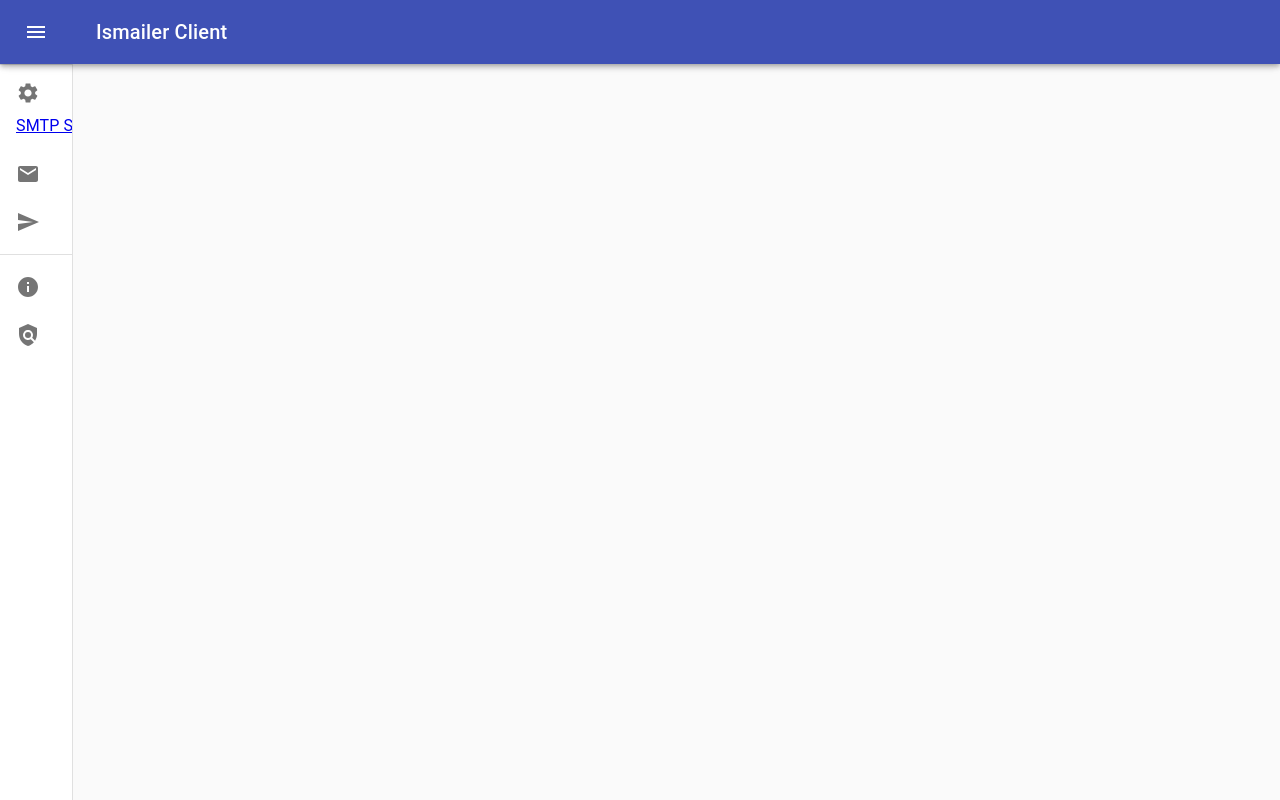
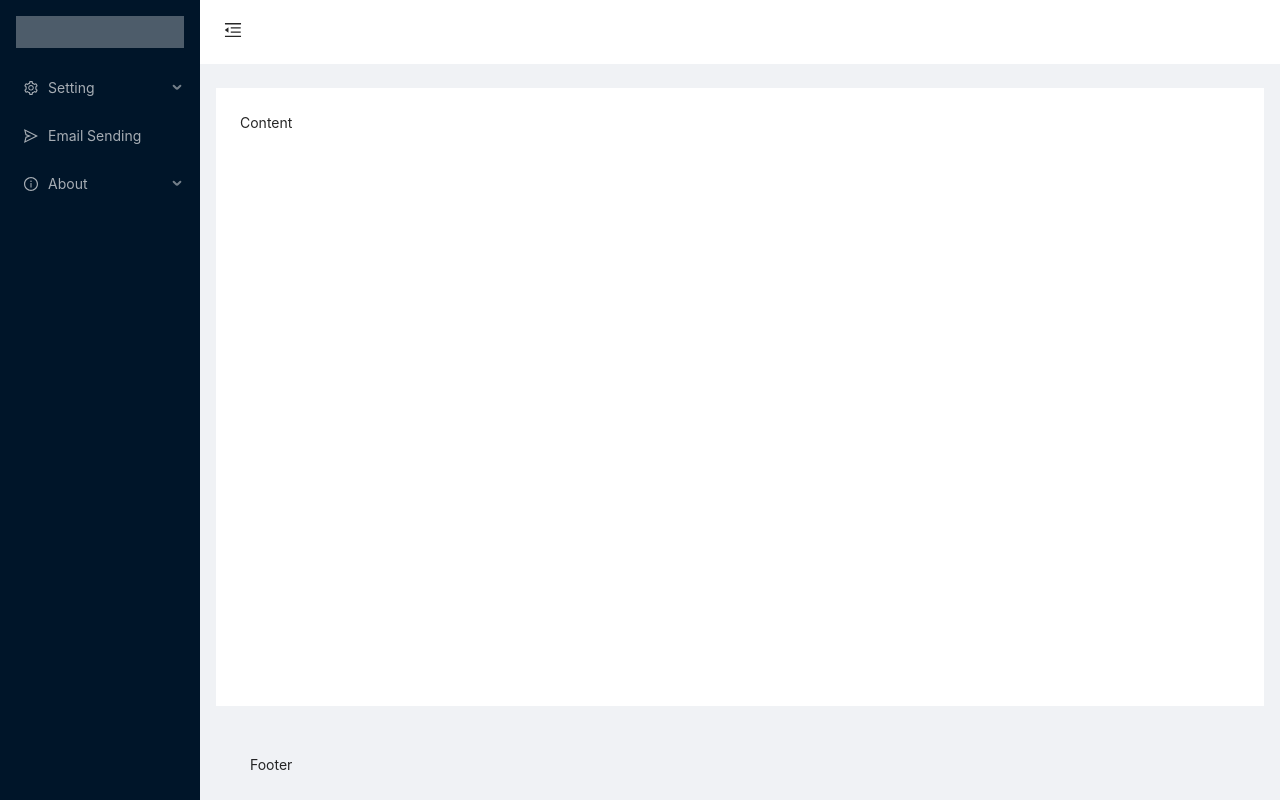
Before and after one commit to justalinko/ismailer-ui, a React (Create React App) app: page / in a window 1280 px wide. Built offline with nearby package versions, Linux system fonts and the light colour scheme.

Commit message:
change material ui to antd

```diff
--- a/package.json
+++ b/package.json
@@ -5,8 +5,6 @@
   "main": "public/electron.js",
   "homepage": "./",
   "dependencies": {
-    "@material-ui/core": "^4.11.3",
-    "@material-ui/icons": "^4.11.2",
     "@testing-library/jest-dom": "^5.11.9",
     "@testing-library/react": "^11.2.5",
     "@testing-library/user-event": "^12.6.3",
@@ -14,8 +12,8 @@
     "@types/node": "^12.19.16",
     "@types/react": "^17.0.1",
     "@types/react-dom": "^17.0.0",
+    "antd": "^4.12.3",
     "axios": "^0.21.1",
-    "bootstrap": "^4.6.0",
     "concurrently": "^5.3.0",
     "cross-env": "^7.0.3",
     "electron": "^11.2.3",
--- a/src/App.css
+++ b/src/App.css
@@ -1,38 +1,21 @@
-.App {
-  text-align: center;
+.trigger {
+  padding: 0 24px;
+  font-size: 18px;
+  line-height: 64px;
+  cursor: pointer;
+  transition: color 0.3s;
 }
 
-.App-logo {
-  height: 40vmin;
-  pointer-events: none;
+.trigger:hover {
+  color: #1890ff;
 }
 
-@media (prefers-reduced-motion: no-preference) {
-  .App-logo {
-    animation: App-logo-spin infinite 20s linear;
-  }
+.logo {
+  height: 32px;
+  margin: 16px;
+  background: rgba(255, 255, 255, 0.3);
 }
 
-.App-header {
-  background-color: #282c34;
-  min-height: 100vh;
-  display: flex;
-  flex-direction: column;
-  align-items: center;
-  justify-content: center;
-  font-size: calc(10px + 2vmin);
-  color: white;
+.site-layout .site-layout-background {
+  background: #fff;
 }
-
-.App-link {
-  color: #61dafb;
-}
-
-@keyframes App-logo-spin {
-  from {
-    transform: rotate(0deg);
-  }
-  to {
-    transform: rotate(360deg);
-  }
-}
--- a/src/App.tsx
+++ b/src/App.tsx
@@ -1,202 +1,91 @@
+import { InfoCircleOutlined, MailOutlined, MenuFoldOutlined, MenuUnfoldOutlined, SafetyCertificateOutlined, SendOutlined, SettingOutlined } from "@ant-design/icons";
+import { Layout } from "antd";
+import "antd/dist/antd.css";
+import { Footer } from "antd/lib/layout/layout";
 import React from "react";
-import clsx from "clsx";
-import { createStyles, makeStyles, useTheme, Theme } from "@material-ui/core/styles";
-import Drawer from "@material-ui/core/Drawer";
-import AppBar from "@material-ui/core/AppBar";
-import Toolbar from "@material-ui/core/Toolbar";
-import List from "@material-ui/core/List";
-import CssBaseline from "@material-ui/core/CssBaseline";
-import Typography from "@material-ui/core/Typography";
-import Divider from "@material-ui/core/Divider";
-import IconButton from "@material-ui/core/IconButton";
-import MenuIcon from "@material-ui/icons/Menu";
-import ChevronLeftIcon from "@material-ui/icons/ChevronLeft";
-import ChevronRightIcon from "@material-ui/icons/ChevronRight";
-import ListItem from "@material-ui/core/ListItem";
-import ListItemIcon from "@material-ui/core/ListItemIcon";
-import ListItemText from "@material-ui/core/ListItemText";
-import SettingIcon from "@material-ui/icons/Settings";
-import InfoIcon from "@material-ui/icons/Info";
-import SendIcon from "@material-ui/icons/Send";
-import MailIcon from "@material-ui/icons/Mail";
-import PolicyIcon from "@material-ui/icons/Policy";
-import { BrowserRouter as Router, Switch, Route, Link } from "react-router-dom";
-import { SenderSettingPage } from "./Page/SenderSetting";
-import { SmtpSettingPage } from "./Page/SmtpSetting";
-import { LicensePage } from "./Page/License";
-import { AboutPage } from "./Page/About";
+import { BrowserRouter as Router } from "react-router-dom";
+import "./App.css";
+import MainMenu from "./Molecules/MainMenu";
 
-const drawerWidth = 240;
+const { Header, Sider, Content } = Layout;
 
-const useStyles = makeStyles((theme: Theme) =>
-  createStyles({
-    root: {
-      display: "flex",
-    },
-    appBar: {
-      zIndex: theme.zIndex.drawer + 1,
-      transition: theme.transitions.create(["width", "margin"], {
-        easing: theme.transitions.easing.sharp,
-        duration: theme.transitions.duration.leavingScreen,
-      }),
-    },
-    appBarShift: {
-      marginLeft: drawerWidth,
-      width: `calc(100% - ${drawerWidth}px)`,
-      transition: theme.transitions.create(["width", "margin"], {
-        easing: theme.transitions.easing.sharp,
-        duration: theme.transitions.duration.enteringScreen,
-      }),
-    },
-    menuButton: {
-      marginRight: 36,
-    },
-    hide: {
-      display: "none",
-    },
-    drawer: {
-      width: drawerWidth,
-      flexShrink: 0,
-      whiteSpace: "nowrap",
-    },
-    drawerOpen: {
-      width: drawerWidth,
-      transition: theme.transitions.create("width", {
-        easing: theme.transitions.easing.sharp,
-        duration: theme.transitions.duration.enteringScreen,
-      }),
-    },
-    drawerClose: {
-      transition: theme.transitions.create("width", {
-        easing: theme.transitions.easing.sharp,
-        duration: theme.transitions.duration.leavingScreen,
-      }),
-      overflowX: "hidden",
-      width: theme.spacing(7) + 1,
-      [theme.breakpoints.up("sm")]: {
-        width: theme.spacing(9) + 1,
-      },
-    },
-    toolbar: {
-      display: "flex",
-      alignItems: "center",
-      justifyContent: "flex-end",
-      padding: theme.spacing(0, 1),
-      // necessary for content to be below app bar
-      ...theme.mixins.toolbar,
-    },
-    content: {
-      flexGrow: 1,
-      padding: theme.spacing(3),
-    },
-  })
-);
-
-export default function MiniDrawer() {
-  const classes = useStyles();
-  const theme = useTheme();
-  const [open, setOpen] = React.useState(false);
-
-  const handleDrawerOpen = () => {
-    setOpen(true);
+class App extends React.Component {
+  state = {
+    collapsed: false,
   };
 
-  const handleDrawerClose = () => {
-    setOpen(false);
+  toggle = () => {
+    this.setState({
+      collapsed: !this.state.collapsed,
+    });
   };
 
-  return (
-    <Router>
-      <div className={classes.root}>
-        <CssBaseline />
-        <AppBar
-          position="fixed"
-          className={clsx(classes.appBar, {
-            [classes.appBarShift]: open,
-          })}
-        >
-          <Toolbar>
-            <IconButton
-              color="inherit"
-              aria-label="open drawer"
-              onClick={handleDrawerOpen}
-              edge="start"
-              className={clsx(classes.menuButton, {
-                [classes.hide]: open,
+  render() {
+    return (
+      <Router>
+        <Layout style={{ height: "100vh" }}>
+          <Sider trigger={null} collapsible collapsed={this.state.collapsed}>
+            <div className="logo" />
+            <MainMenu
+              items={[
+                {
+                  label: "Setting",
+                  icon: <SettingOutlined />,
+                  subMenu: [
+                    {
+                      label: "SMTP Setting",
+                      icon: <MailOutlined />,
+                    },
+                    {
+                      label: "Sender Setting",
+                      icon: <SendOutlined />,
+                    },
+                  ],
+                },
+                {
+                  label: "Email Sending",
+                  icon: <SendOutlined />,
+                },
+                {
+                  label: "About",
+                  icon: <InfoCircleOutlined />,
+                  subMenu: [
+                    {
+                      label: "License",
+                      icon: <SafetyCertificateOutlined />,
+                    },
+                    {
+                      label: "About This Program",
+                      icon: <InfoCircleOutlined />,
+                    },
+                  ],
+                },
+              ]}
+            />
+          </Sider>
+          <Layout className="site-layout">
+            <Header className="site-layout-background" style={{ padding: 0 }}>
+              {React.createElement(this.state.collapsed ? MenuUnfoldOutlined : MenuFoldOutlined, {
+                className: "trigger",
+                onClick: this.toggle,
               })}
+            </Header>
+            <Content
+              className="site-layout-background"
+              style={{
+                margin: "24px 16px",
+                padding: 24,
+                minHeight: 280,
+              }}
             >
-              <MenuIcon />
-            </IconButton>
-            <Typography variant="h6" noWrap>
-              Ismailer Client
-            </Typography>
-          </Toolbar>
-        </AppBar>
-        <Drawer
-          variant="permanent"
-          className={clsx(classes.drawer, {
-            [classes.drawerOpen]: open,
-            [classes.drawerClose]: !open,
-          })}
-          classes={{
-            paper: clsx({
-              [classes.drawerOpen]: open,
-              [classes.drawerClose]: !open,
-            }),
-          }}
-        >
-          <div className={classes.toolbar}>
-            Testing
-            <IconButton onClick={handleDrawerClose}>{theme.direction === "rtl" ? <ChevronRightIcon /> : <ChevronLeftIcon />}</IconButton>
-          </div>
-          <Divider />
-          <List>
-            <ListItem button>
-              <Link to="/smtp">
-                <ListItemIcon>
-                  <SettingIcon />
-                </ListItemIcon>
-                <ListItemText primary={"SMTP Setting"} />
-              </Link>
-            </ListItem>
-            <ListItem button>
-              <ListItemIcon>
-                <MailIcon />
-              </ListItemIcon>
-              <ListItemText primary={"Sender Setting"} />
-            </ListItem>
-            <ListItem button>
-              <ListItemIcon>
-                <SendIcon />
-              </ListItemIcon>
-              <ListItemText primary={"Mail Sending"} />
-            </ListItem>
-          </List>
-          <Divider />
-          <List>
-            <ListItem button>
-              <ListItemIcon>
-                <InfoIcon />
-              </ListItemIcon>
-              <ListItemText primary={"About"} />
-            </ListItem>
-            <ListItem button>
-              <ListItemIcon>
-                <PolicyIcon />
-              </ListItemIcon>
-              <ListItemText primary={"License"} />
-            </ListItem>
-          </List>
-        </Drawer>
-        <main className={classes.content}>
-          <Switch>
-            <Route exact path="/sender" component={SenderSettingPage} />
-            <Route exact path="/smtp" component={SmtpSettingPage} />
-            <Route exact path="/about" component={AboutPage} />
-            <Route exact path="/license" component={LicensePage} />
-          </Switch>
-        </main>
-      </div>
-    </Router>
-  );
+              Content
+            </Content>
+            <Footer about="test">Footer</Footer>
+          </Layout>
+        </Layout>
+      </Router>
+    );
+  }
 }
+
+export default App;
--- /dev/null
+++ b/src/Atom/LinkedMenu/index.tsx
@@ -0,0 +1,29 @@
+import { Menu, MenuItemProps } from "antd";
+import { FunctionComponent } from "react";
+import { RouteComponentProps, withRouter } from "react-router-dom";
+
+export interface LinkedMenuProps extends RouteComponentProps<{}>, MenuItemProps {
+  to?: string;
+  label: string;
+}
+
+const LinkedMenu: FunctionComponent<LinkedMenuProps> = ({ label, to, history, onClick, ...props }) => {
+  return (
+    <Menu.Item
+      onClick={(e) => {
+        if (to) {
+          history.push(to);
+        }
+
+        if (onClick) {
+          onClick(e);
+        }
+      }}
+      {...props}
+    >
+      {label}
+    </Menu.Item>
+  );
+};
+
+export default withRouter(LinkedMenu);
--- /dev/null
+++ b/src/Molecules/MainMenu/index.tsx
@@ -0,0 +1,37 @@
+import { Menu, MenuProps } from "antd";
+import SubMenu from "antd/lib/menu/SubMenu";
+import React, { ReactNode } from "react";
+import LinkedMenu from "../../Atom/LinkedMenu";
+
+export interface MainMenuProps extends MenuProps {
+  items: MenuItem[];
+}
+
+export interface MenuItem {
+  label: string;
+  to?: string;
+  icon?: ReactNode;
+  subMenu?: MenuItem[];
+}
+
+function renderMenu(menuItem: MenuItem) {
+  const subMenu = menuItem.subMenu;
+  return subMenu && subMenu.length > 1 ? (
+    <SubMenu title={menuItem.label} icon={menuItem.icon}>
+      {subMenu.map((menu) => renderMenu(menu))}
+    </SubMenu>
+  ) : (
+    <LinkedMenu to={menuItem.to} label={menuItem.label} icon={menuItem.icon}>
+      {menuItem.subMenu && menuItem.subMenu.map((menu) => renderMenu(menu))}
+    </LinkedMenu>
+  );
+}
+
+const MainMenu = ({ items }: MainMenuProps) => {
+  return (
+    <Menu mode="inline" theme="dark" inlineCollapsed={true}>
+      {items.map((menu) => renderMenu(menu))}
+    </Menu>
+  );
+};
+export default MainMenu;
--- /dev/null
+++ b/src/Molecules/Navbar/style.css
@@ -0,0 +1,15 @@
+.navbar {
+  background-color: white;
+  padding-left: 2rem;
+  padding-top: 1rem;
+  padding-bottom: 1rem;
+}
+@media (min-width: 992px) {
+  .menu {
+    display: none;
+  }
+}
+.logo {
+  height: 32px;
+  margin-left: 1rem;
+}
```
Also changed, not shown: src/Molecules/Navbar/index.tsx (added, +27 -0 lines), src/index.css (+2 -5 lines), 1 other file (tests, documents, lock files or other folders).
